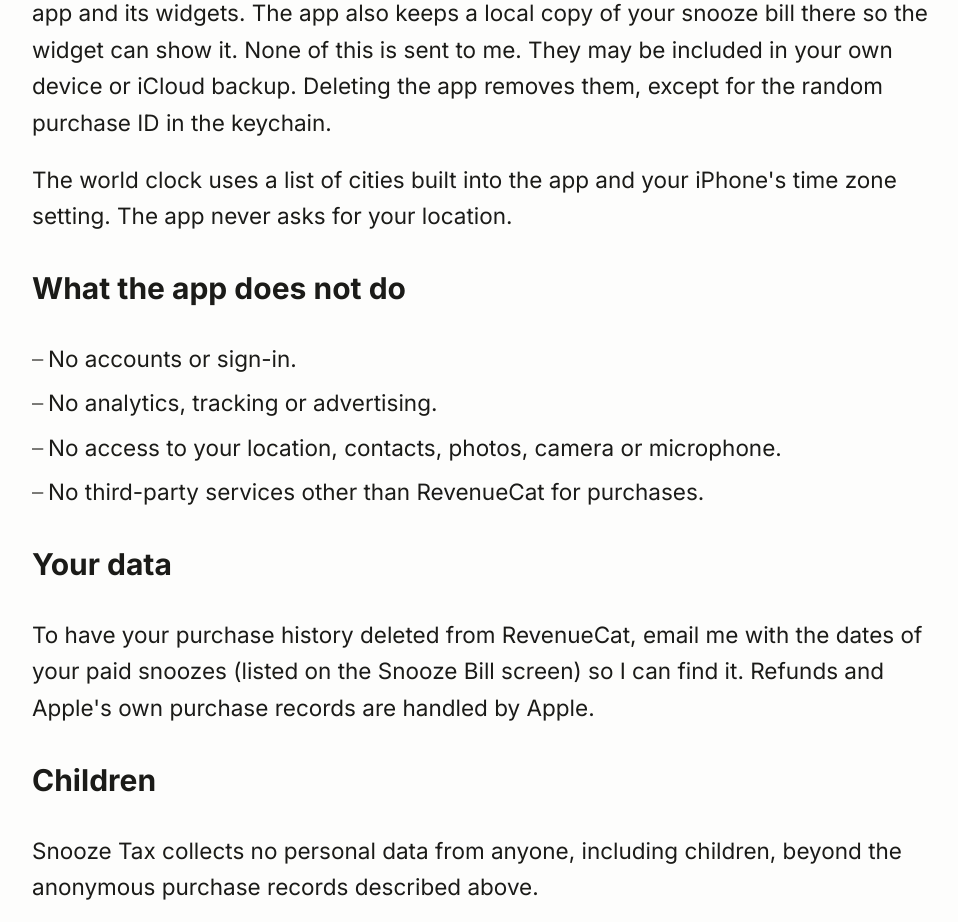
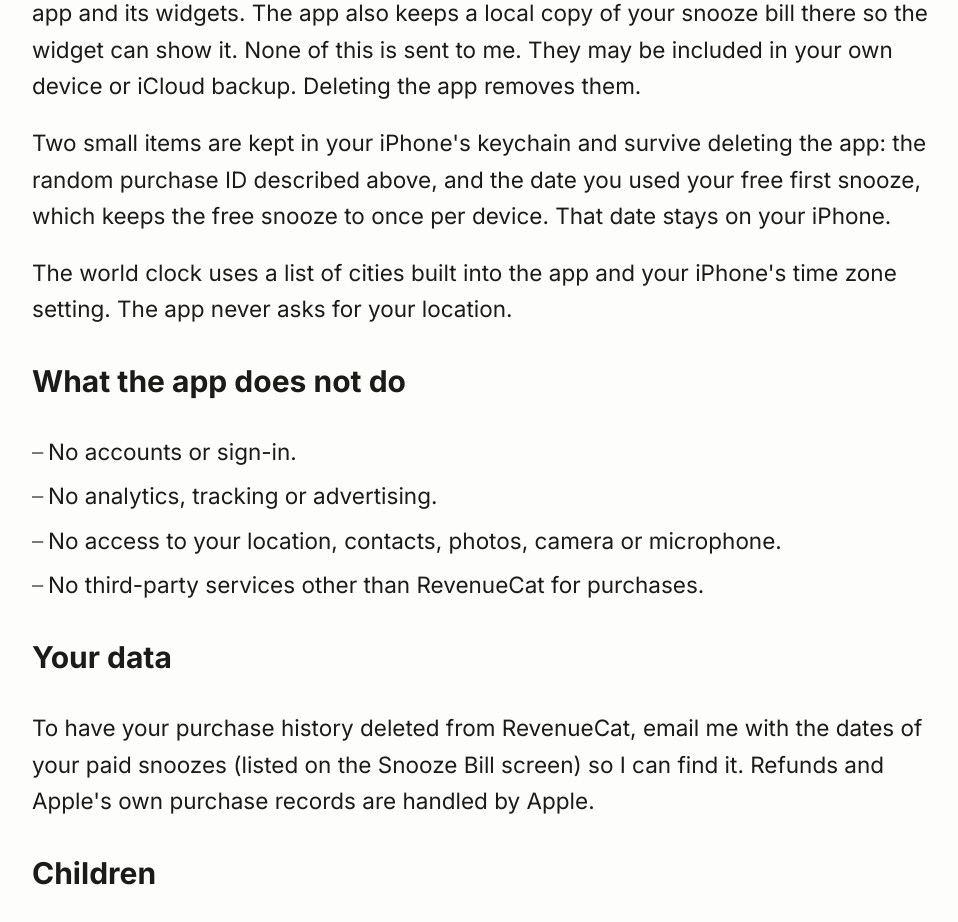
Before and after one commit to blazejkustra/blazejkustra.com, a Next.js app: page /snooze-tax/privacy in a window 1280 px wide. Shown: the part 1280-2202 px from the top of the page, without its empty margins (152-1110 px from the left). Built offline with nearby package versions, Linux system fonts and the light colour scheme.

Commit message:
Mention the free snooze keychain item in the Snooze Tax privacy policy

```diff
--- a/app/snooze-tax/privacy/page.tsx
+++ b/app/snooze-tax/privacy/page.tsx
@@ -29,7 +29,9 @@ I use this data only to process purchases and keep your snooze price correct. It
 
 ## What stays on your device
 
-Your alarms and their labels, timers, stopwatch, world clock cities, and theme and clock face choices are stored only on your iPhone, in storage shared between the app and its widgets. The app also keeps a local copy of your snooze bill there so the widget can show it. None of this is sent to me. They may be included in your own device or iCloud backup. Deleting the app removes them, except for the random purchase ID in the keychain.
+Your alarms and their labels, timers, stopwatch, world clock cities, and theme and clock face choices are stored only on your iPhone, in storage shared between the app and its widgets. The app also keeps a local copy of your snooze bill there so the widget can show it. None of this is sent to me. They may be included in your own device or iCloud backup. Deleting the app removes them.
+
+Two small items are kept in your iPhone's keychain and survive deleting the app: the random purchase ID described above, and the date you used your free first snooze, which keeps the free snooze to once per device. That date stays on your iPhone.
 
 The world clock uses a list of cities built into the app and your iPhone's time zone setting. The app never asks for your location.
 
```
